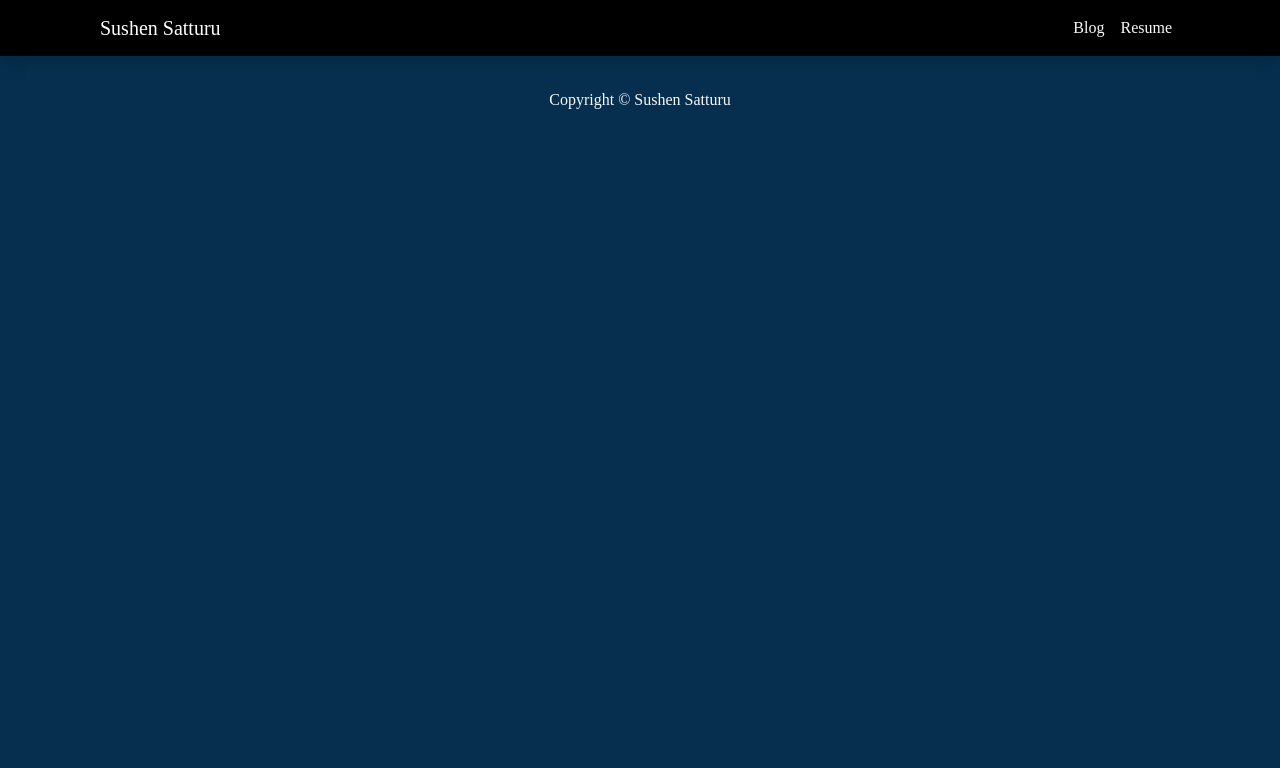
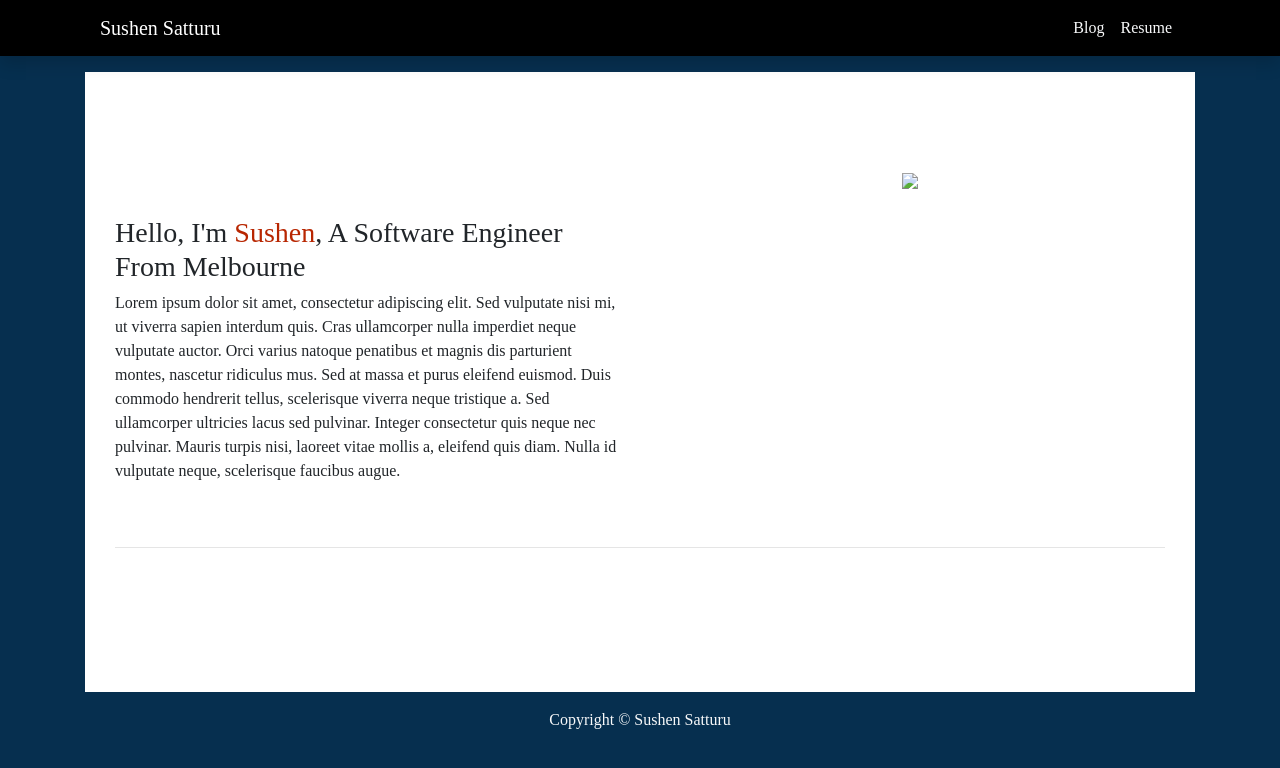
Before and after one commit to sushen25/website, a Django app: page / in a window 1280 px wide. Shown: the top 768 px of the page. Run offline with Django 3.2, Linux system fonts and the light colour scheme; some libraries are stand-ins or nearby versions; some web fonts are replaced.

Commit message:
Base home page

```diff
--- /dev/null
+++ b/sitepages/templates/home/home_page.html
@@ -0,0 +1,30 @@
+{% extends "index.html" %}
+{% block title %}Home{% endblock title %}
+
+{% block content %}
+
+    <div class="container">
+        <div class="row my-5">
+            <div class="col mt-5">
+                <h3>Hello, I'm <span style="color: #B82601;">Sushen</span>, A Software Engineer From Melbourne</h3>
+                <p>Lorem ipsum dolor sit amet, consectetur adipiscing elit. Sed vulputate nisi mi, ut viverra sapien interdum quis. Cras ullamcorper nulla imperdiet neque vulputate auctor. Orci varius natoque penatibus et magnis dis parturient montes, nascetur ridiculus mus. Sed at massa et purus eleifend euismod. Duis commodo hendrerit tellus, scelerisque viverra neque tristique a. Sed ullamcorper ultricies lacus sed pulvinar. Integer consectetur quis neque nec pulvinar. Mauris turpis nisi, laoreet vitae mollis a, eleifend quis diam. Nulla id vulputate neque, scelerisque faucibus augue.</p>
+            </div>
+            <div class="col mb-5">
+                <div class="d-flex justify-content-center">
+                    <a href="#"><img src="https://via.placeholder.com/300"></a>
+                </div>
+            </div>
+        </div>
+
+        <div class="my-3"></div>
+
+        <hr>
+
+        <div class="row my-5">
+
+        </div>
+
+    </div>
+
+
+{% endblock content %}
--- a/sitepages/templates/index.html
+++ b/sitepages/templates/index.html
@@ -36,7 +36,7 @@
         </nav>
 
     <div class="container">
-        <div class="body-background">
+        <div class="body-background py-5">
             <div class="container">
                 {% block content %}
 
--- a/sitepages/views.py
+++ b/sitepages/views.py
@@ -2,4 +2,4 @@ from django.shortcuts import render
 
 # Create your views here.
 def home(request):
-    return render(request, 'index.html')
+    return render(request, 'home/home_page.html')
```
Also changed, not shown: sitepages/static/index.css (+12 -0 lines).
